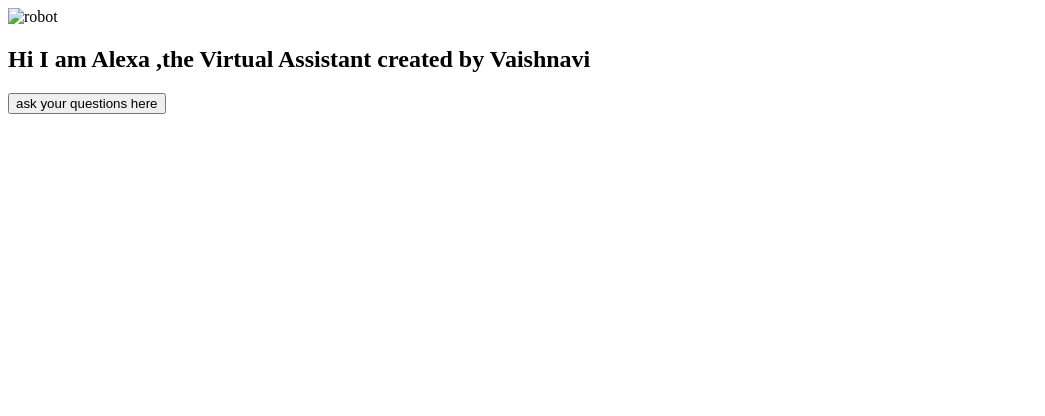
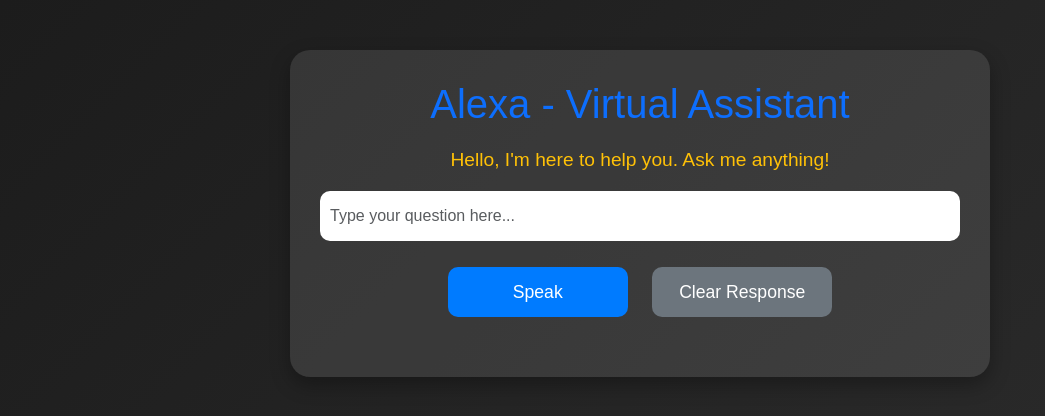
Before and after one commit to vaish811-byte/virtual-assistant, a plain HTML site: page index.html in a window 1280 px wide. Shown: the whole page, without its empty margins (0-1045 px from the left). Drawn offline with nearby package versions, Linux system fonts and the light colour scheme.

Commit message:
Update index.html

```diff
--- a/index.html
+++ b/index.html
@@ -1,19 +1,101 @@
 <!DOCTYPE html>
 <html lang="en">
+
 <head>
     <meta charset="UTF-8">
     <meta name="viewport" content="width=device-width, initial-scale=1.0">
-    <title>Document</title>
-    <link href="style.css" rel="stylesheet">
-    <link href="robot.jpeg" rel="stylesheet">
+    <title>Virtual Assistant - Alexa</title>
+    <!-- Bootstrap CSS -->
+    <link href="https://cdn.jsdelivr.net/npm/bootstrap@5.3.0/dist/css/bootstrap.min.css" rel="stylesheet">
+    <style>
+        /* Background with gradient and clean design */
+        body {
+            background: linear-gradient(135deg, #1c1c1c, #2b2b2b);
 
+            color: #f8f9fa;
+            font-family: 'Arial', sans-serif;
+        }
+
+        .container {
+            max-width: 700px;
+            margin: 50px auto;
+            padding: 30px;
+            background-color: rgba(255, 255, 255, 0.1);
+            border-radius: 20px;
+            box-shadow: 0 8px 20px rgba(0, 0, 0, 0.3);
+            text-align: center;
+        }
+
+        h1 {
+            font-size: 2.5rem;
+            margin-bottom: 20px;
+            color: #0d6efd;
+        }
+
+        h2 {
+            font-size: 1.2rem;
+            color: #ffc107;
+            margin-bottom: 20px;
+        }
+
+        input[type="search"] {
+            height: 50px;
+            border: none;
+            border-radius: 10px;
+            padding: 10px;
+            font-size: 1rem;
+        }
+
+        .btn-custom {
+            width: 180px;
+            height: 50px;
+            font-size: 1.1rem;
+            border-radius: 10px;
+            color: #fff;
+            border: none;
+            margin: 10px;
+            transition: background-color 0.3s ease;
+        }
+
+        .btn-primary-custom {
+            background-color: #007bff;
+        }
+
+        .btn-primary-custom:hover {
+            background-color: #0056b3;
+        }
+
+        .btn-secondary-custom {
+            background-color: #6c757d;
+        }
+
+        .btn-secondary-custom:hover {
+            background-color: #5a6268;
+        }
+
+        .response-text {
+            margin-top: 20px;
+            font-size: 1.2rem;
+            color: #20c997;
+        }
+    </style>
 </head>
+
 <body>
-    <img src="robot.jpeg" alt="robot" id="ig">
-    <h2>
-        Hi I am Alexa ,the Virtual Assistant created by Vaishnavi
-    </h2>
-    <button > <span id='cnt'>ask your questions here </span></button>
-<script src="first.js"></script>
+    <div class="container">
+        <h1>Alexa - Virtual Assistant</h1>
+        <h2>Hello, I'm here to help you. Ask me anything!</h2>
+        <div class="input-group mb-3">
+            <input type="search" id="ipt" class="form-control" placeholder="Type your question here...">
+        </div>
+        <button id="askBtn" class="btn btn-primary-custom btn-custom">Speak</button>
+        <button id="clearBtn" class="btn btn-secondary-custom btn-custom">Clear Response</button>
+        <div id="response" class="response-text"></div>
+    </div>
+
+    <!-- Bootstrap JS Bundle with Popper -->
+    <script src="https://cdn.jsdelivr.net/npm/bootstrap@5.3.0/dist/js/bootstrap.bundle.min.js"></script>
+    <script src="first.js"></script>
 </body>
+
 </html>
```
